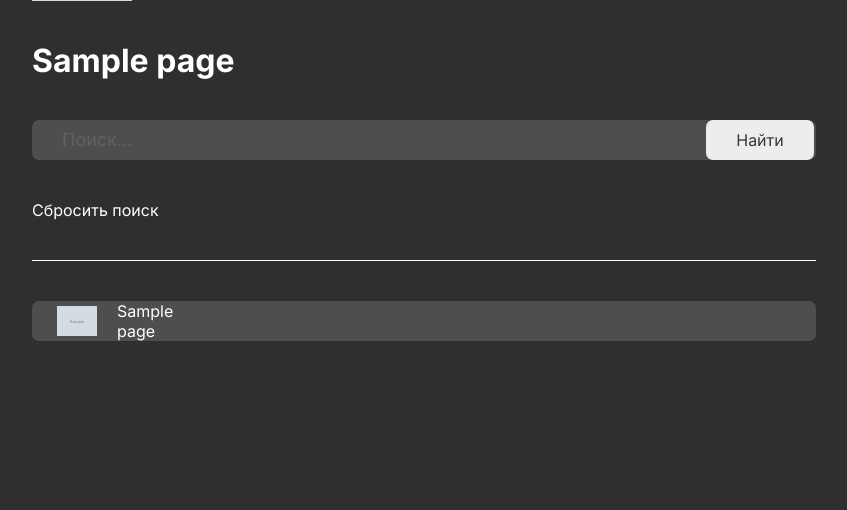
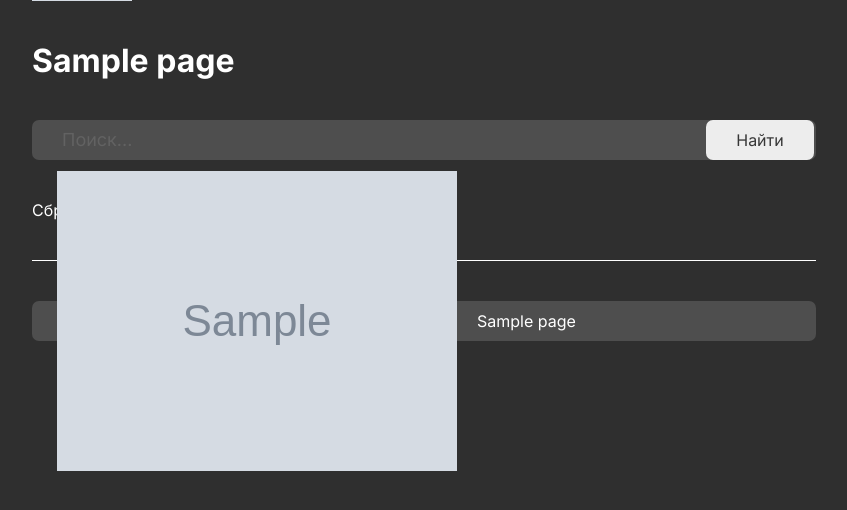
Before and after one commit to Aplles/python_studying, a Django app: template api/templates/basics.html in a window 1280 px wide; the page is wider, and only the part inside the window is pictured. Shown: the part 240-750 px from the top of that part, without its empty margins (216-1063 px from the left). Run offline with Django 4.2, Linux system fonts and the light colour scheme; the template is opened without the code that fills it: values that come from a table or form of the project are taken from there, others are empty; tables that the repository leaves empty hold one stand-in row (values such as "Sample post"); grey boxes marked "Sample" are stand-in pictures; parts of the project's set-up code (start-up, migrations or seed data) failed here and were passed over.

Commit message:
fix icon

```diff
--- a/api/static/css/basics.css
+++ b/api/static/css/basics.css
@@ -39,8 +39,6 @@ main {
   display: flex;
   gap: 20px;
   align-items: center;
-  width: 40px;
-  height: 40px;
 }
 
 .theme {
```
